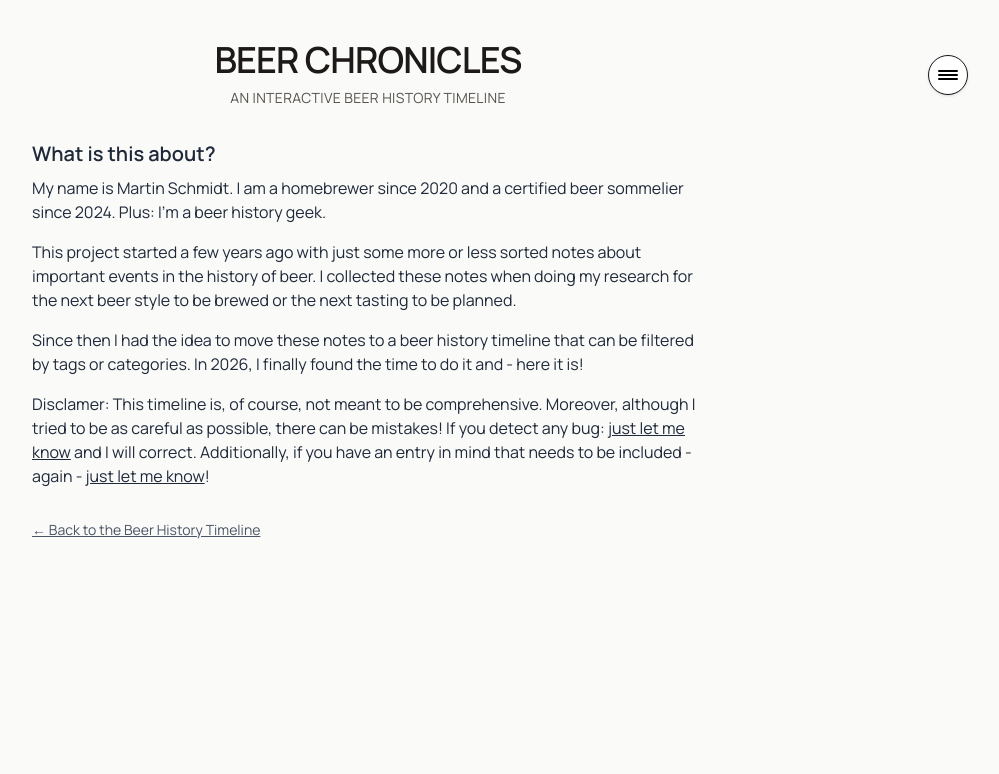
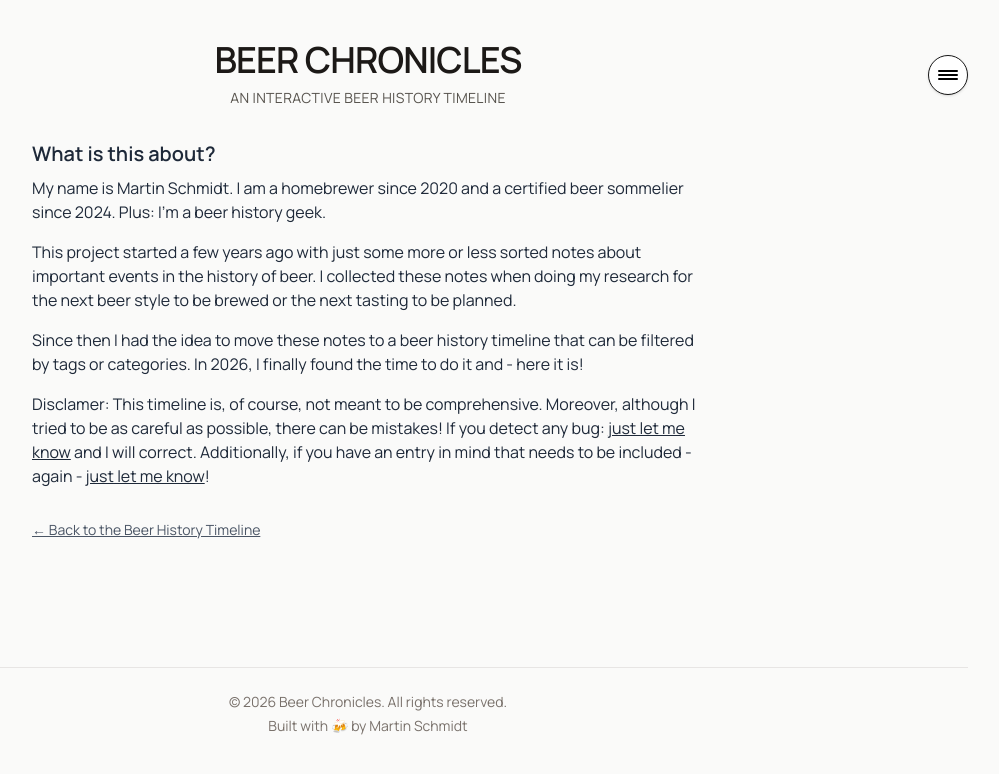
Before and after one commit to beer-chronicles-timeline/beer-chronicles-timeline.github.io, a Next.js app: page /about in a window 1280 px wide. Shown: the top 774 px of the page, without its empty margins (272-1271 px from the left). Built offline with nearby package versions, Linux system fonts and the light colour scheme; a web font is replaced by a local one.

Commit message:
Add footer with copyright to both pages

```diff
--- a/src/app/about/page.tsx
+++ b/src/app/about/page.tsx
@@ -1,10 +1,11 @@
 // app/about/page.tsx
 import Link from "next/link";
 import HeaderMenu from "@/components/HeaderMenu";
+import Footer from "@/components/Footer";
 
 export default function AboutPage() {
   return (
-    <main className="min-h-screen bg-stone-50 p-4 md:p-10">
+    <main className="min-h-screen bg-stone-50 p-4 md:p-10 flex flex-col">
       <header className="mb-8">
         {/* Mobile layout: menu and BEER on same line */}
         <div className="flex items-start justify-between gap-2 md:hidden">
@@ -41,7 +42,7 @@ export default function AboutPage() {
         </div>
       </header>
 
-      <section className="max-w-2xl mx-auto space-y-4 text-gray-800">
+      <section className="max-w-2xl mx-auto space-y-4 text-gray-800 flex-grow">
         <h2 className="text-xl font-semibold mb-2">What is this about?</h2>
 
         <p>My name is Martin Schmidt. I am a homebrewer since 2020 and a certified beer sommelier since 2024. Plus: I'm a beer history geek.</p>
@@ -58,6 +59,8 @@ export default function AboutPage() {
           </Link>
         </p>
       </section>
+
+      <Footer />
     </main>
   );
 }
--- a/src/app/page.tsx
+++ b/src/app/page.tsx
@@ -1,6 +1,7 @@
 // app/page.tsx
 import Timeline from "@/components/Timeline";
 import HeaderMenu from "@/components/HeaderMenu";
+import Footer from "@/components/Footer";
 import { supabase } from "@/lib/supabaseClient";
 import type { EventRow, TimelineEvent, Tag } from "@/lib/types";
 
@@ -18,18 +19,47 @@ export default async function Home() {
 
   if (eventsError) {
     return (
-      <main className="min-h-screen bg-stone-50 p-4 md:p-10">
-        <header className="flex flex-wrap items-start justify-between gap-2 mb-8">
-          <div className="w-auto order-1">
+      <main className="min-h-screen bg-stone-50 p-4 md:p-10 flex flex-col">
+        <header className="mb-8">
+          {/* Mobile layout: menu and BEER on same line */}
+          <div className="flex items-start justify-between gap-2 md:hidden">
+            <h1 className="text-4xl font-semibold tracking-tight text-stone-900 font-serif">
+              BEER
+            </h1>
             <HeaderMenu />
           </div>
-          <div className="w-full order-3 md:order-2" />
-          <div className="hidden md:block w-full md:w-1/3 order-1 md:order-1" />
+
+          {/* Desktop layout: centered title with menu on right */}
+          <div className="hidden md:flex md:flex-row md:items-center md:justify-between">
+            <div className="w-1/3" />
+            <div className="w-1/3 text-center">
+              <h1 className="text-4xl font-semibold tracking-tight text-stone-900 font-serif whitespace-nowrap">
+                BEER CHRONICLES
+              </h1>
+              <h2 className="text-stone-600 mt-2 tracking-wide uppercase text-sm">
+                An Interactive Beer History Timeline
+              </h2>
+            </div>
+            <div className="w-1/3 flex justify-end">
+              <HeaderMenu />
+            </div>
+          </div>
+
+          {/* Subtitle - visible on both, but on mobile it appears below the BEER+menu line */}
+          <div className="block md:hidden mt-2">
+            <h1 className="text-4xl font-semibold tracking-tight text-stone-900 font-serif">
+              CHRONICLES
+            </h1>
+            <h2 className="text-stone-600 mt-2 tracking-wide uppercase text-sm">
+              An Interactive Beer History Timeline
+            </h2>
+          </div>
         </header>
 
         <div className="text-center text-red-600">
           Error loading events: {eventsError.message}
         </div>
+        <Footer />
       </main>
     );
   }
@@ -74,7 +104,7 @@ export default async function Home() {
   }));
 
   return (
-    <main className="min-h-screen bg-stone-50 p-4 md:p-10">
+    <main className="min-h-screen bg-stone-50 p-4 md:p-10 flex flex-col">
       <header className="mb-8">
         {/* Mobile layout: menu and BEER on same line */}
         <div className="flex items-start justify-between gap-2 md:hidden">
@@ -112,6 +142,7 @@ export default async function Home() {
       </header>
 
       <Timeline events={events} allTags={tags} />
+      <Footer />
     </main>
   );
 }
--- /dev/null
+++ b/src/components/Footer.tsx
@@ -0,0 +1,13 @@
+// components/Footer.tsx
+export default function Footer() {
+  const currentYear = new Date().getFullYear();
+
+  return (
+    <footer className="mt-12 pt-6 pb-6 border-t border-stone-200 text-center text-sm text-stone-500">
+      <p>© {currentYear} Beer Chronicles. All rights reserved.</p>
+      <p className="mt-1">
+        Built with 🍻 by Martin Schmidt
+      </p>
+    </footer>
+  );
+}
```
